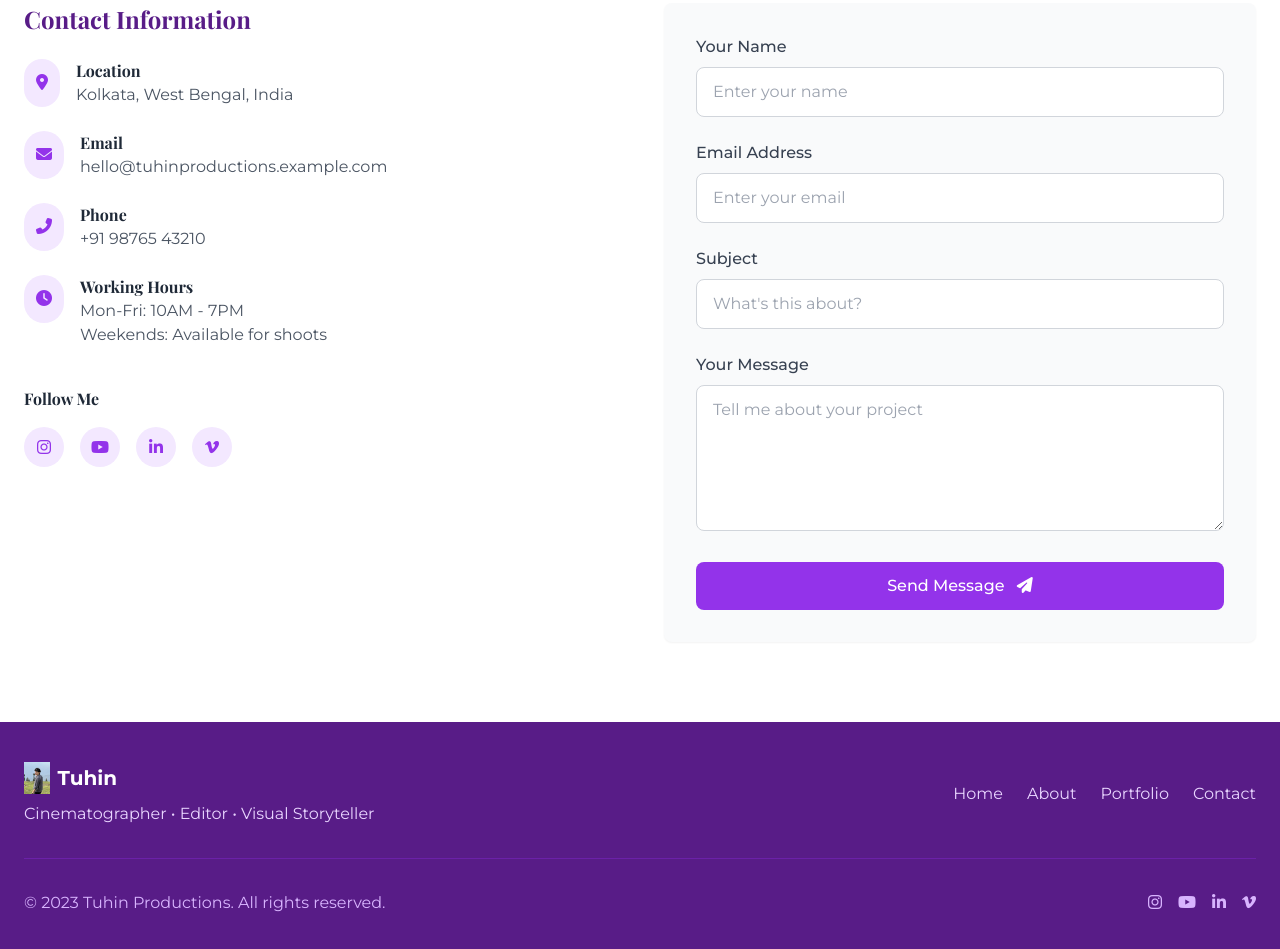
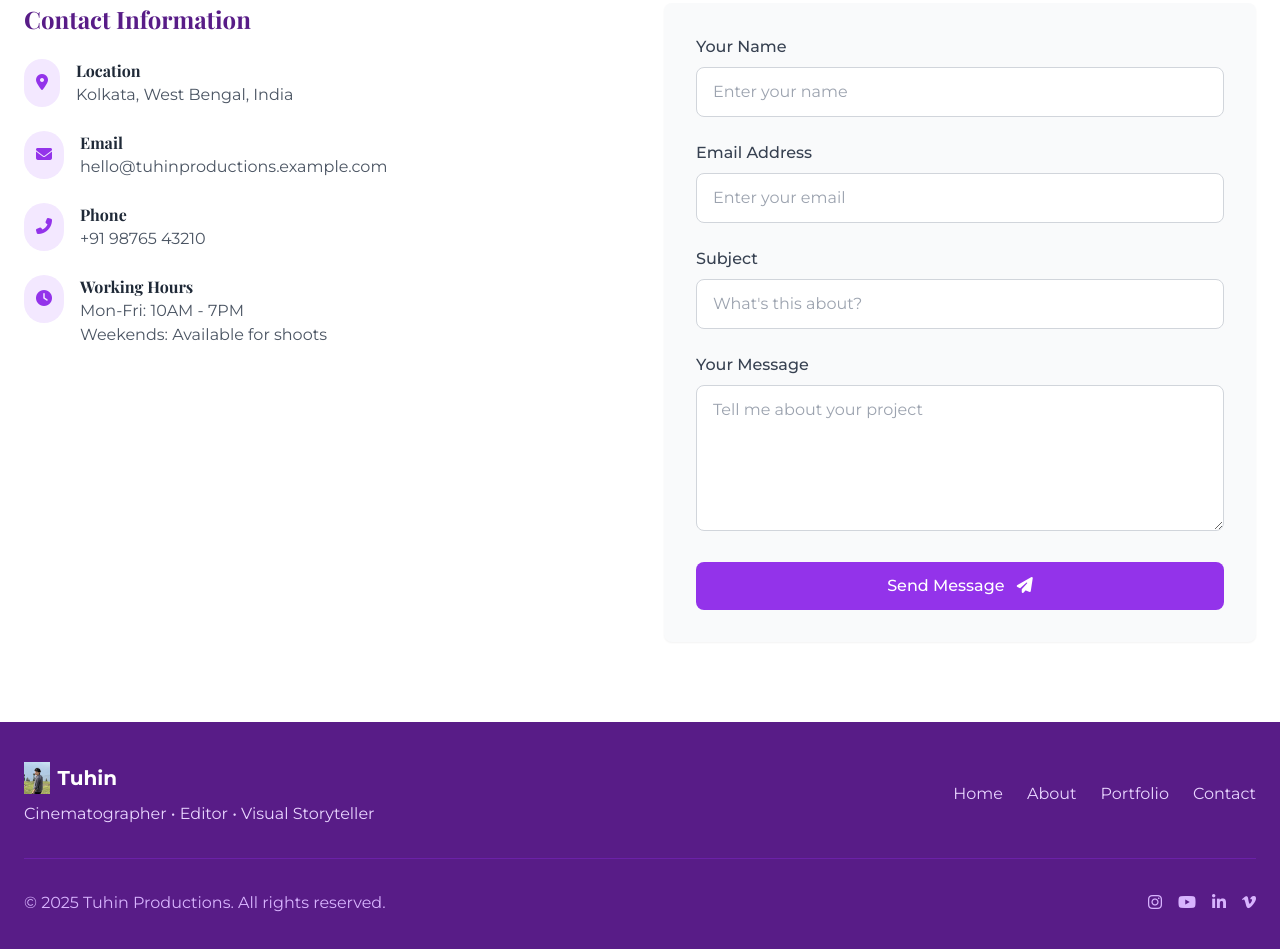
Before and after one commit to Soujanya-webdev/Cinematographer-s-Portfolio, a plain HTML site: page index.html in a window 1280 px wide. Shown: the part 5597-6546 px from the top of the page. Drawn offline with nearby package versions, Linux system fonts and the light colour scheme.

Commit message:
Update index.html

```diff
--- a/index.html
+++ b/index.html
@@ -656,7 +656,7 @@
                             </div>
                         </div>
                     </div>
-
+<!--
                     <div class="mt-10">
                         <h4 class="font-bold text-gray-800 mb-4">Follow Me</h4>
                         <div class="flex space-x-4">
@@ -673,7 +673,7 @@
                                 <i class="fab fa-vimeo-v"></i>
                             </a>
                         </div>
-                    </div>
+                    </div> -->
                 </div>
 
                 <div class="lg:w-1/2 animate-fade-in-up delay-100">
@@ -731,7 +731,7 @@
             </div>
 
             <div class="border-t border-purple-800 mt-8 pt-8 flex flex-col md:flex-row justify-between items-center">
-                <p class="text-purple-300 mb-4 md:mb-0">© 2023 Tuhin Productions. All rights reserved.</p>
+                <p class="text-purple-300 mb-4 md:mb-0">© 2025 Tuhin Productions. All rights reserved.</p>
 
                 <div class="flex space-x-4">
                     <a href="#" class="text-purple-300 hover:text-white transition duration-300">
```
